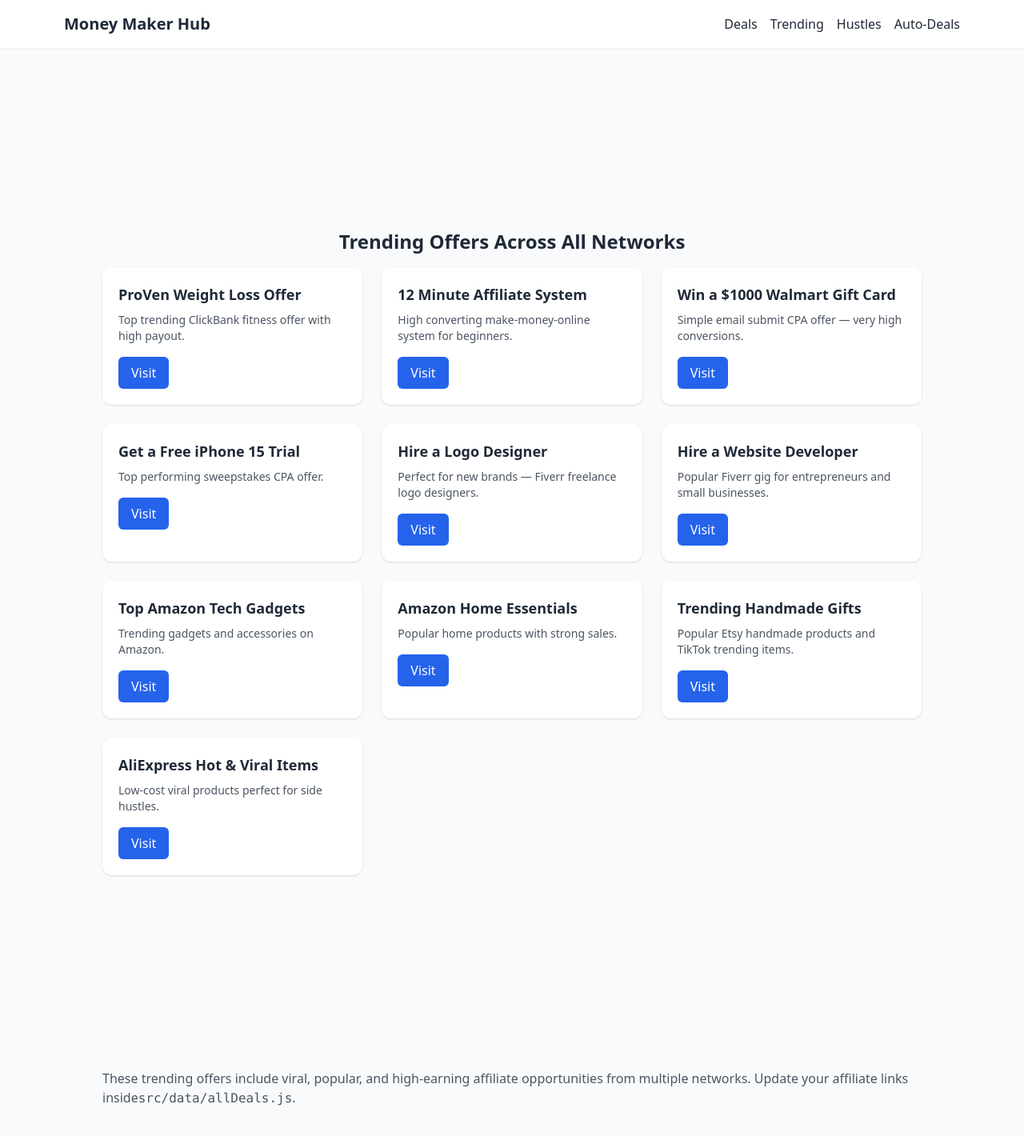
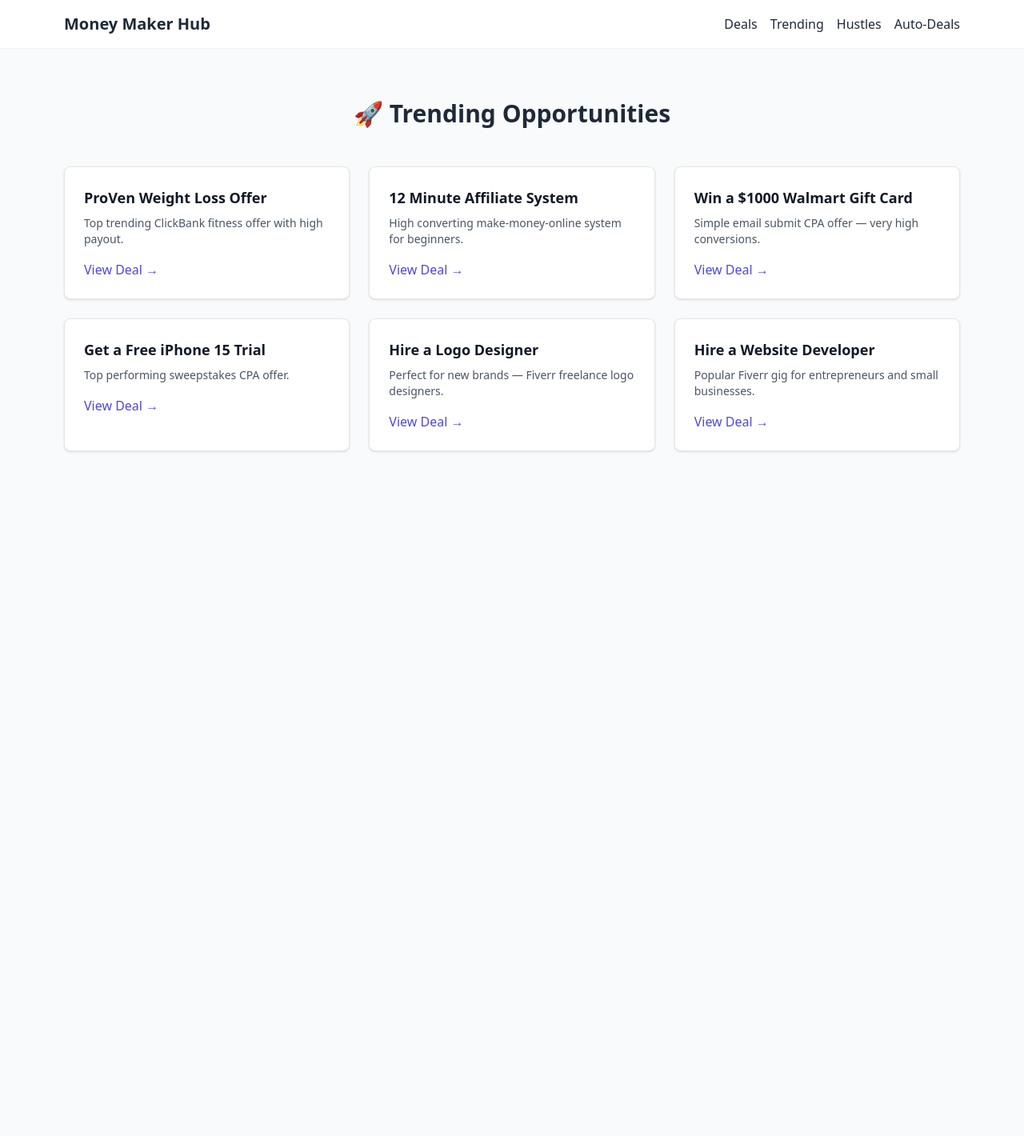
Before and after one commit to DemetriusK8/money-maker-vite-allinone, a React (Vite) app: page /trending in a window 1280 px wide. Shown: the top 1420 px of the page at 80% size. After the commit the page ends 800 px from the top, so only its background shows below. Built offline with nearby package versions, Linux system fonts and the light colour scheme; the HTML template or start-up script is replaced by a standard one.

Commit message:
Update Trending.jsx

```diff
--- a/src/pages/Trending.jsx
+++ b/src/pages/Trending.jsx
@@ -1,36 +1,31 @@
-import React from 'react';
-import OfferGrid from '../components/OfferGrid';
-import AdSensePanel from '../components/AdSensePanel';
 import { allMixedDeals } from '../data/allDeals';
 
 export default function Trending() {
+  const trending = allMixedDeals.slice(0, 6);
+
   return (
-    <div className="max-w-5xl mx-auto">
+    <main className="max-w-6xl mx-auto px-4 py-12">
+      <h1 className="text-3xl font-bold text-gray-800 text-center mb-12">
+        🚀 Trending Opportunities
+      </h1>
 
-      {/* TOP INLINE AD */}
-      <div className="my-6 flex justify-center">
-        <AdSensePanel slot="6666666666" />
+      <div className="grid gap-6 sm:grid-cols-2 lg:grid-cols-3">
+        {trending.map((item, idx) => (
+          <a
+            key={idx}
+            href={item.url}
+            target="_blank"
+            rel="noopener noreferrer"
+            className="bg-white shadow rounded-lg border hover:shadow-xl transition p-6 hover:border-indigo-500"
+          >
+            <h2 className="text-lg font-semibold text-gray-900">{item.title}</h2>
+            <p className="text-gray-600 text-sm mt-2 mb-4">{item.desc}</p>
+            <span className="text-indigo-600 font-medium hover:underline">
+              View Deal →
+            </span>
+          </a>
+        ))}
       </div>
-
-      {/* MIXED AFFILIATE DEALS */}
-      <OfferGrid title="Trending Offers Across All Networks" items={allMixedDeals} />
-
-      {/* MID AD */}
-      <div className="my-10 flex justify-center">
-        <AdSensePanel slot="7777777777" />
-      </div>
-
-      <p className="text-gray-600 mt-6 mb-6">
-        These trending offers include viral, popular, and high-earning affiliate opportunities
-        from multiple networks. Update your affiliate links inside
-        <code>src/data/allDeals.js</code>.
-      </p>
-
-      {/* BOTTOM AD */}
-      <div className="my-8 flex justify-center">
-        <AdSensePanel slot="8888888888" />
-      </div>
-
-    </div>
+    </main>
   );
 }
```
